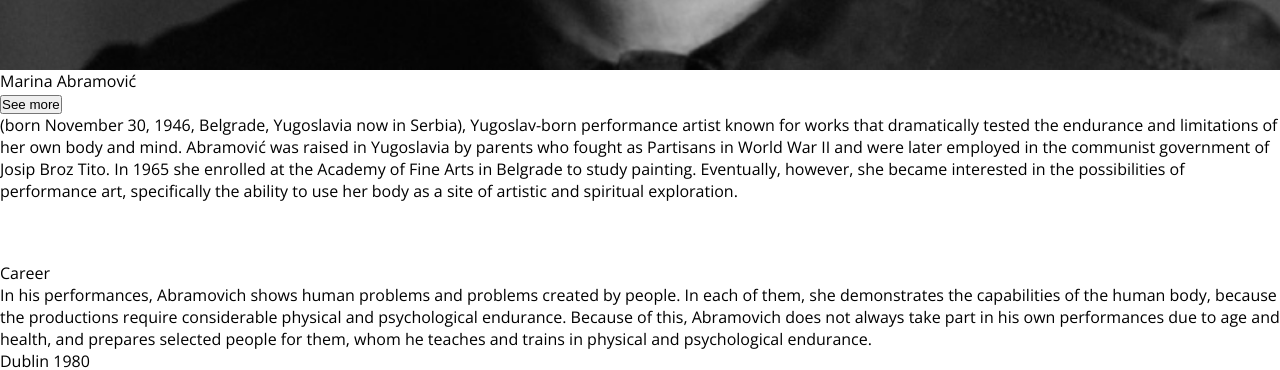
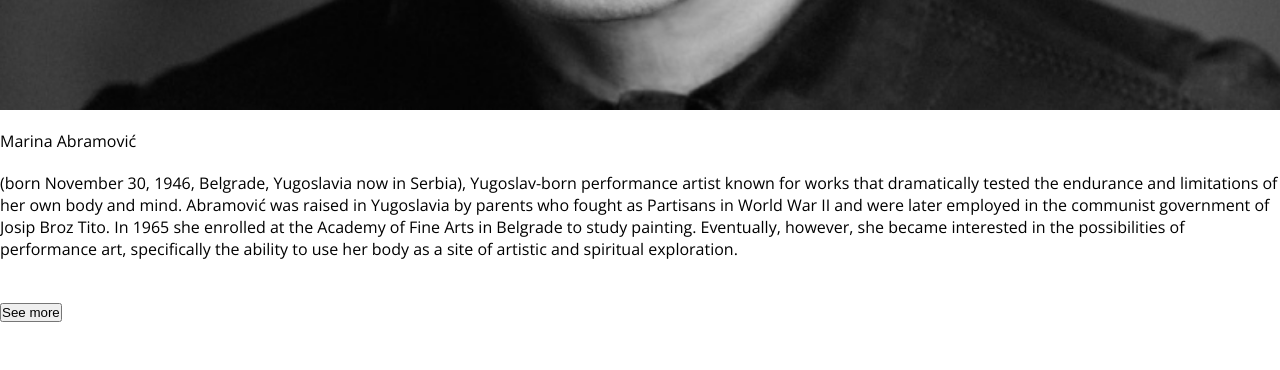
Before and after one commit to KarinaPavliuk/marina-abramovic-career, a React (Create React App) app: page / in a window 1280 px wide. Shown: the part 1759-2129 px from the top of the page. Built offline with nearby package versions, Linux system fonts and the light colour scheme.

Commit message:
update header & about parts

```diff
--- a/src/components/About/About.jsx
+++ b/src/components/About/About.jsx
@@ -4,28 +4,29 @@ import photoTwoX from '../../images/about_2x.png';
 
 const About = () => {
   return (
-    <div className={css.aboutContainer}>
+    <div className={css.container}>
       <p className={css.sitePartName}>About</p>
-      <img
-        className={css.aboutImage}
-        src={photoTwoX}
-        alt="Marina Abramović"
-      ></img>
-      <p className={css.aboutTitle}>Marina Abramović</p>
-      <button className={css.seeMoreButton} type="button">
-        See more
-      </button>
-      <p className={css.aboutDescription}>
-        (born November 30, 1946, Belgrade, Yugoslavia now in Serbia),
-        Yugoslav-born performance artist known for works that dramatically
-        tested the endurance and limitations of her own body and mind. Abramović
-        was raised in Yugoslavia by parents who fought as Partisans in World War
-        II and were later employed in the communist government of Josip Broz
-        Tito. In 1965 she enrolled at the Academy of Fine Arts in Belgrade to
-        study painting. Eventually, however, she became interested in the
-        possibilities of performance art, specifically the ability to use her
-        body as a site of artistic and spiritual exploration.
-      </p>
+      <div className={css.contentContainer}>
+        <img className={css.image} src={photoTwoX} alt="Marina Abramović"></img>
+        <div className={css.underImageContent}>
+          <p className={css.underImageTitle}>Marina Abramović</p>
+          <p className={css.description}>
+            (born November 30, 1946, Belgrade, Yugoslavia now in Serbia),
+            Yugoslav-born performance artist known for works that dramatically
+            tested the endurance and limitations of her own body and mind.
+            Abramović was raised in Yugoslavia by parents who fought as
+            Partisans in World War II and were later employed in the communist
+            government of Josip Broz Tito. In 1965 she enrolled at the Academy
+            of Fine Arts in Belgrade to study painting. Eventually, however, she
+            became interested in the possibilities of performance art,
+            specifically the ability to use her body as a site of artistic and
+            spiritual exploration.
+          </p>
+          <button className={css.seeMoreButton} type="button">
+            See more
+          </button>
+        </div>
+      </div>
     </div>
   );
 };
--- a/src/components/About/About.module.css
+++ b/src/components/About/About.module.css
@@ -1,7 +1,20 @@
-.aboutContainer {
-  padding: 60px 0px;
+.container {
+  padding: 60px 0;
 }
 
-.aboutImage {
+.sitePartName {
+  margin-bottom: 40px;
+}
+
+.image {
   width: 100%;
+  margin-bottom: 20px;
 }
+
+.underImageTitle {
+  margin-bottom: 20px;
+}
+
+.description {
+  margin-bottom: 40px;
+}
--- a/src/components/Header/Header.jsx
+++ b/src/components/Header/Header.jsx
@@ -32,8 +32,14 @@ const Header = () => {
         </svg>
       </button>
 
-      <div className={css.mobileMenu}>
-        <ul>
+      <div className={css.backdrop}>
+        <nav className={css.mobileMenu}>
+          <button type="button" className={css.closeMenuButton}>
+            <svg className={css.closeMenuIcon}>
+              <use xlinkHref={`${sprite}#icon-close`} />
+            </svg>
+          </button>
+          <ul className={css.menuList}>
             <li>
               <a href="#">ABOUT</a>
             </li>
@@ -47,6 +53,7 @@ const Header = () => {
               <a href="#">CONTACTS</a>
             </li>
           </ul>
+        </nav>
       </div>
     </header>
   );
--- a/src/components/Header/Header.module.css
+++ b/src/components/Header/Header.module.css
@@ -19,9 +19,11 @@
   display: none;
 }
 
-.menuButton {
+.menuButton,
+.closeMenuButton {
   width: 32px;
   height: 32px;
+  margin-left: auto;
   background: none;
   border: none;
 }
@@ -31,8 +33,40 @@
   height: 10px;
 }
 
+.backdrop {
+  width: 100%;
+  height: 100%;
+  display: flex;
+  flex-direction: row-reverse;
+  position: fixed;
+  top: 0;
+  right: 0;
+  z-index: 10;
+  background-color: #181818e3;
+  display: none;
+}
+
 .mobileMenu {
-  display: none;
+  width: 262px;
+  padding: 24px 20px 0px 60px;
+  /* padding-top: 24px;
+  padding-right: 20px;
+  padding-left: 60px; */
+  display: flex;
+  flex-direction: column;
+  background-color: var(--brand-color-dark);
+}
+
+.closeMenuIcon {
+  width: 19px;
+  height: 19px;
+}
+
+.menuList {
+  margin: auto 0;
+  display: flex;
+  flex-direction: column;
+  row-gap: 24px;
 }
 
 @media screen and (min-width: 768px) {
```
Lines whose indentation alone changed are shown as unchanged.
